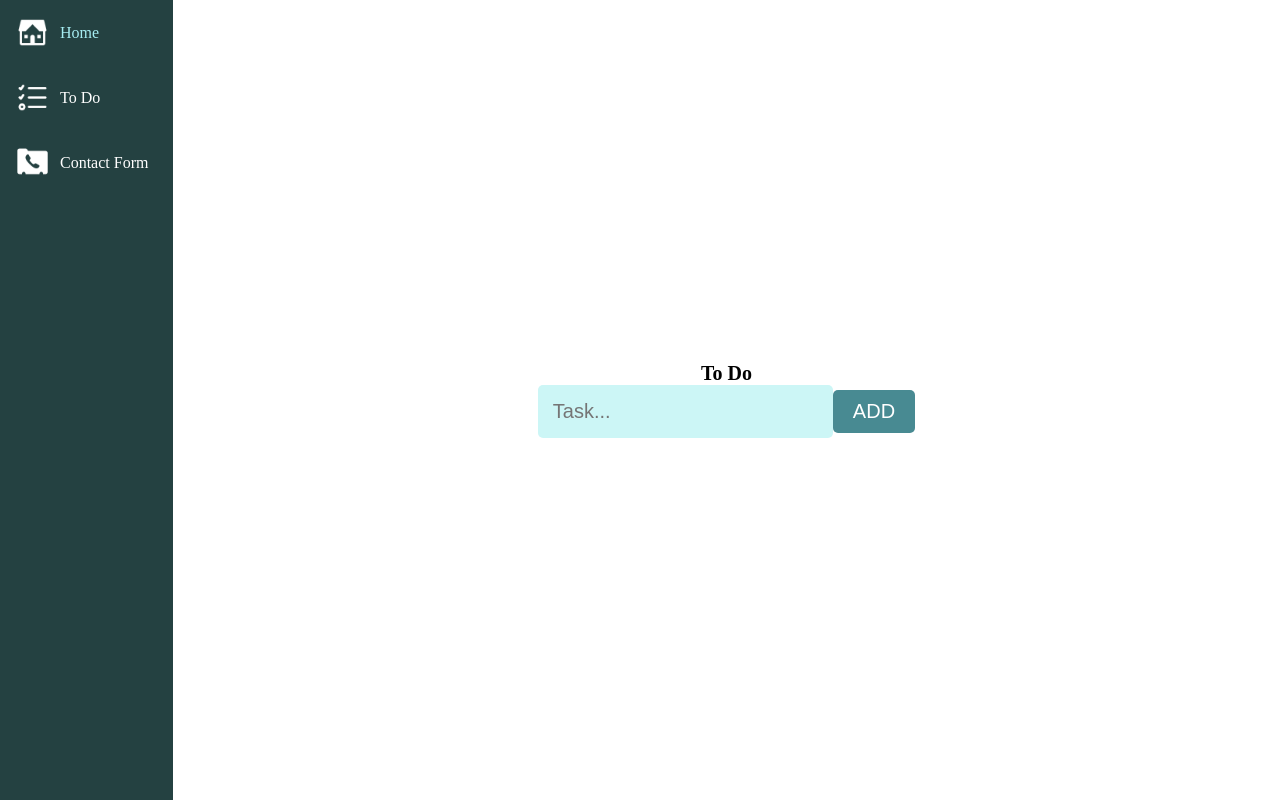
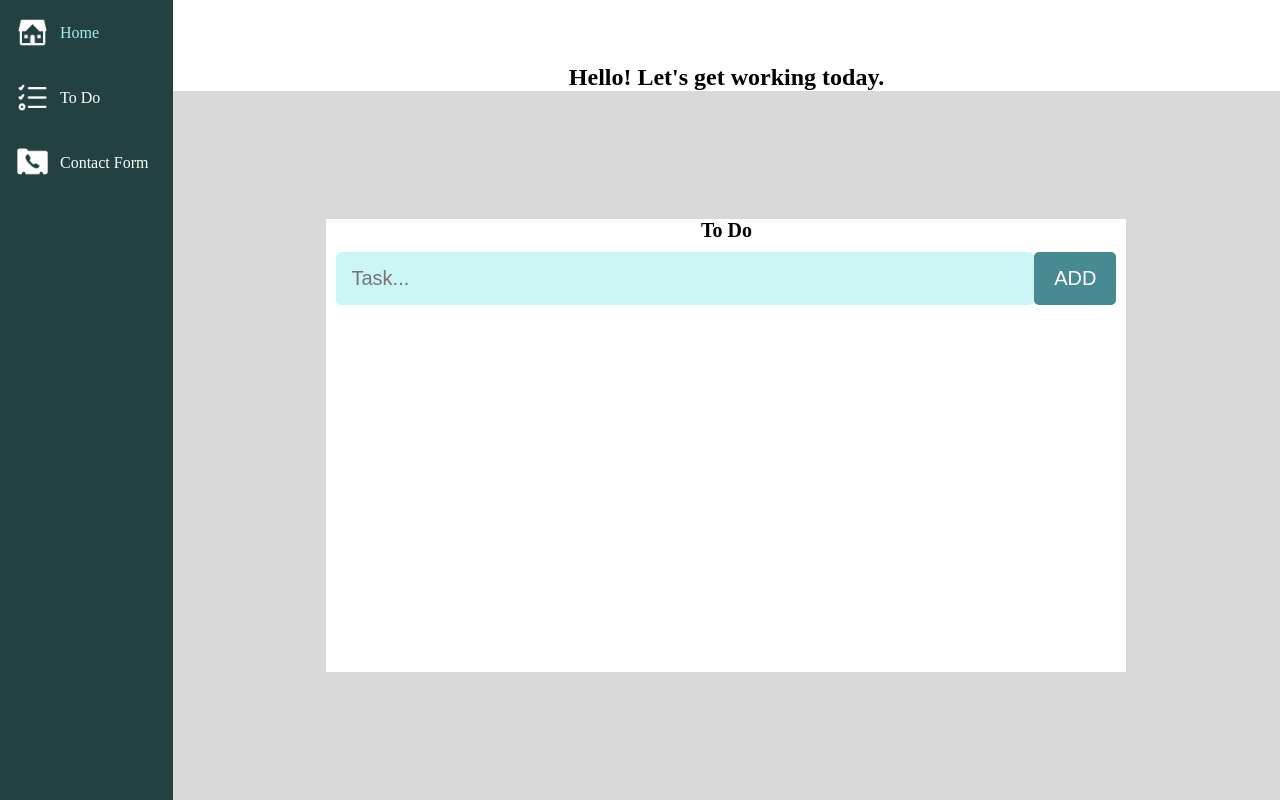
Before and after one commit to Lilian-UXR/Task-Management-Web-App, a React (Create React App) app in the folder my-todo-app/: page /todo in a window 1280 px wide. Built offline with nearby package versions, Linux system fonts and the light colour scheme.

Commit message:
update to css file
adding more styling for application

```diff
--- a/my-todo-app/src/App.js
+++ b/my-todo-app/src/App.js
@@ -13,6 +13,7 @@ function App() {
           <Hamburger />
           <Sidebar />
           <div className="main">
+            <h2>Hello! Let's get working today.</h2>
             <Routes>
               <Route path="/" element={<Home />} />
               <Route path="/todo" element={<ToDo />} />
--- a/my-todo-app/src/Components/todo.jsx
+++ b/my-todo-app/src/Components/todo.jsx
@@ -21,9 +21,10 @@ function ToDo() {
   }
 
   return (
+    <div className="todo-box">
       <div className="todo">
         <h1>To Do</h1>
-      <div>
+        <div className="task-add">
           <input
             type="text"
             placeholder="Task..."
@@ -46,6 +47,7 @@ function ToDo() {
           ))}
         </ul>
       </div>
+    </div>
   );
 }
 
--- a/my-todo-app/src/index.css
+++ b/my-todo-app/src/index.css
@@ -7,6 +7,17 @@
 .todo {
   font-family: "Times New Roman", Times, serif;
   text-align: center;
+  background-color: #ffffff;
+  width: 800px;
+}
+
+.todo-box {
+  display: flex;
+  justify-content: center;
+  padding: 8rem;
+  height: 100%;
+  width: 100%;
+  background-color: #d9d9d9;
 }
 
 .screen {
@@ -15,13 +26,18 @@
 
 .main {
   display: flex;
+  flex-direction: column;
   width: 100%;
   align-items: center;
-  justify-content: center;
 }
 
 h1 {
   font-size: 20px;
+}
+
+h2 {
+  margin-top: 4rem;
+  flex: 0.1 1 0;
 }
 
 button {
@@ -34,6 +50,11 @@ button {
   cursor: pointer;
 }
 
+.task-add {
+  display: flex;
+  padding: 10px;
+}
+
 .button:hover {
   background-color: #ccf6f6;
   color: #000000;
@@ -41,6 +62,7 @@ button {
 
 input[type="text"],
 input[type="email"] {
+  width: 100%;
   font-size: 20px;
   padding: 15px;
   border: none;
@@ -50,6 +72,7 @@ input[type="email"] {
 }
 
 textarea {
+  width: auto;
   font-size: 20px;
   padding: 25px 15px;
   height: 50px;
@@ -72,6 +95,11 @@ textarea {
   border-radius: 5px;
   display: flex;
   align-items: center;
+}
+
+.text {
+  flex: 1 1 0;
+  text-align: left;
 }
 
 .sidebar {
@@ -146,4 +174,10 @@ textarea {
   .mobile-link img {
     width: 50px;
   }
+  .todo {
+    width: 350px;
+  }
+  .todo-box {
+    padding: 1rem;
+  }
 }
```
Lines whose indentation alone changed are shown as unchanged.
